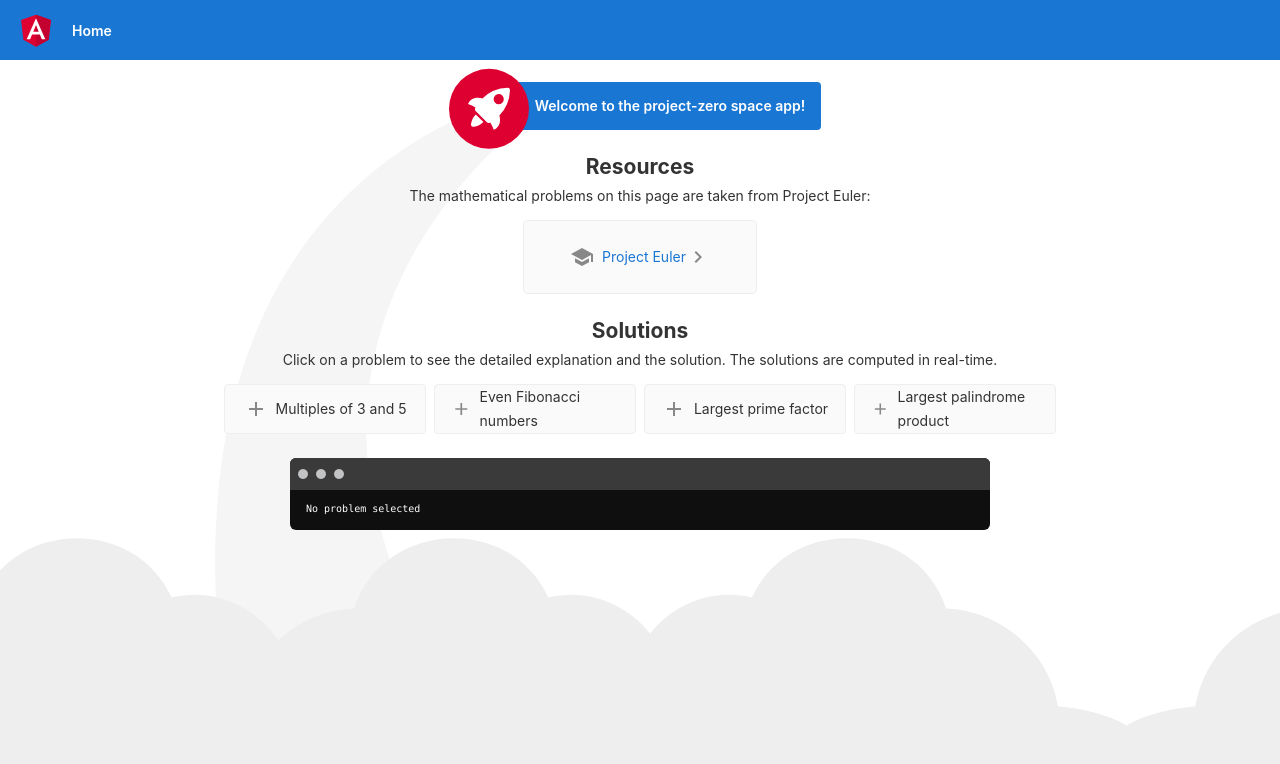
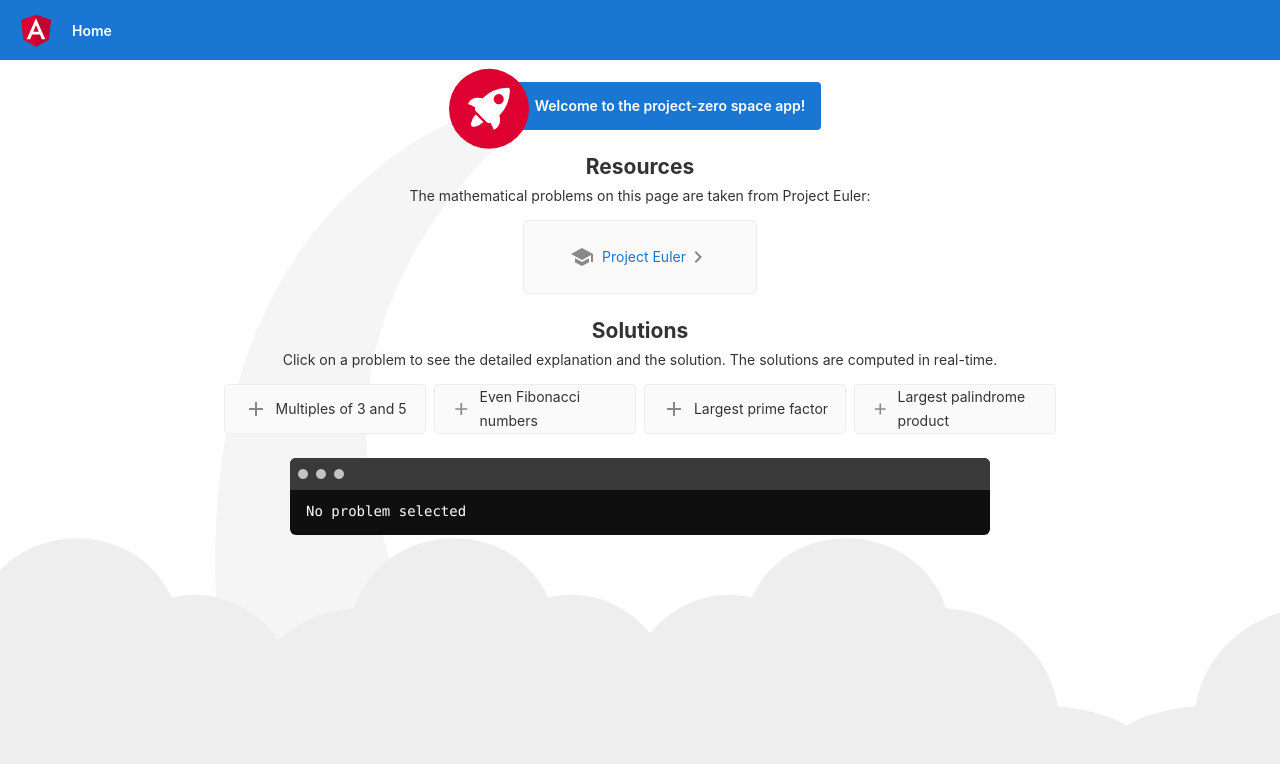
Before and after one commit to Pablonivo/project-zero, an Angular app: page / in a window 1280 px wide. Shown: the top 764 px of the page. Built offline with nearby package versions, Linux system fonts and the light colour scheme.

Commit message:
Rounded number of milliseconds to whole numbers

```diff
--- a/src/app/app.component.css
+++ b/src/app/app.component.css
@@ -186,7 +186,6 @@
     font-family: SFMono-Regular,Consolas,Liberation Mono,Menlo,monospace;
     color: white;
     padding: 0 1rem 1rem;
-    font-size: 10px;
     margin: 0;
   }
 
--- a/src/app/project-euler-helper/project-euler-helper.ts
+++ b/src/app/project-euler-helper/project-euler-helper.ts
@@ -46,6 +46,7 @@ export class ProjectEulerHelper{
 
     private _end(): void {
         this._endTime = performance.now();
-        this._numberOfMillisecondsUsedForLastComputation = this._endTime - this._startTime;
+        // We are for now only interested in the number of milliseconds, so we use round to ignore arbitrary high precision.
+        this._numberOfMillisecondsUsedForLastComputation = Math.round(this._endTime - this._startTime);
     }
 }
```
Also changed, not shown: 5 other files (tests, documents, lock files or other folders).
